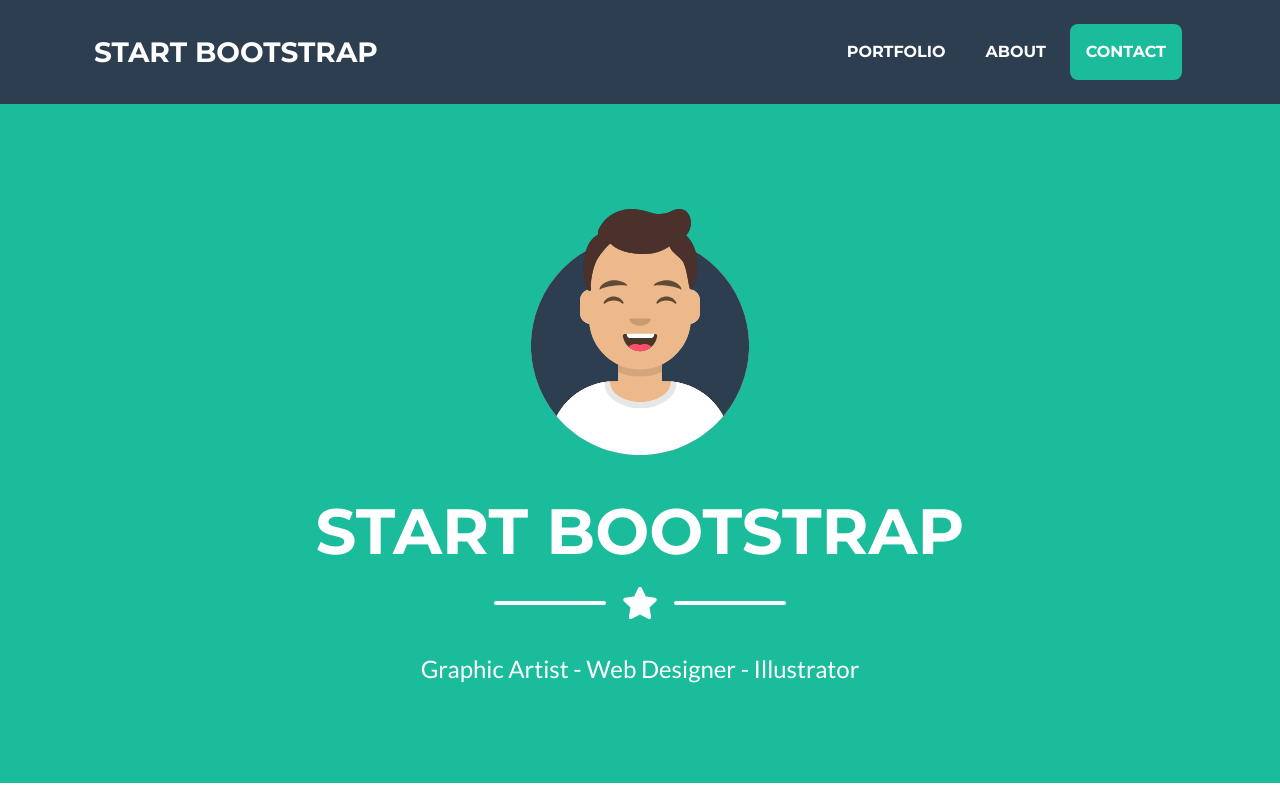
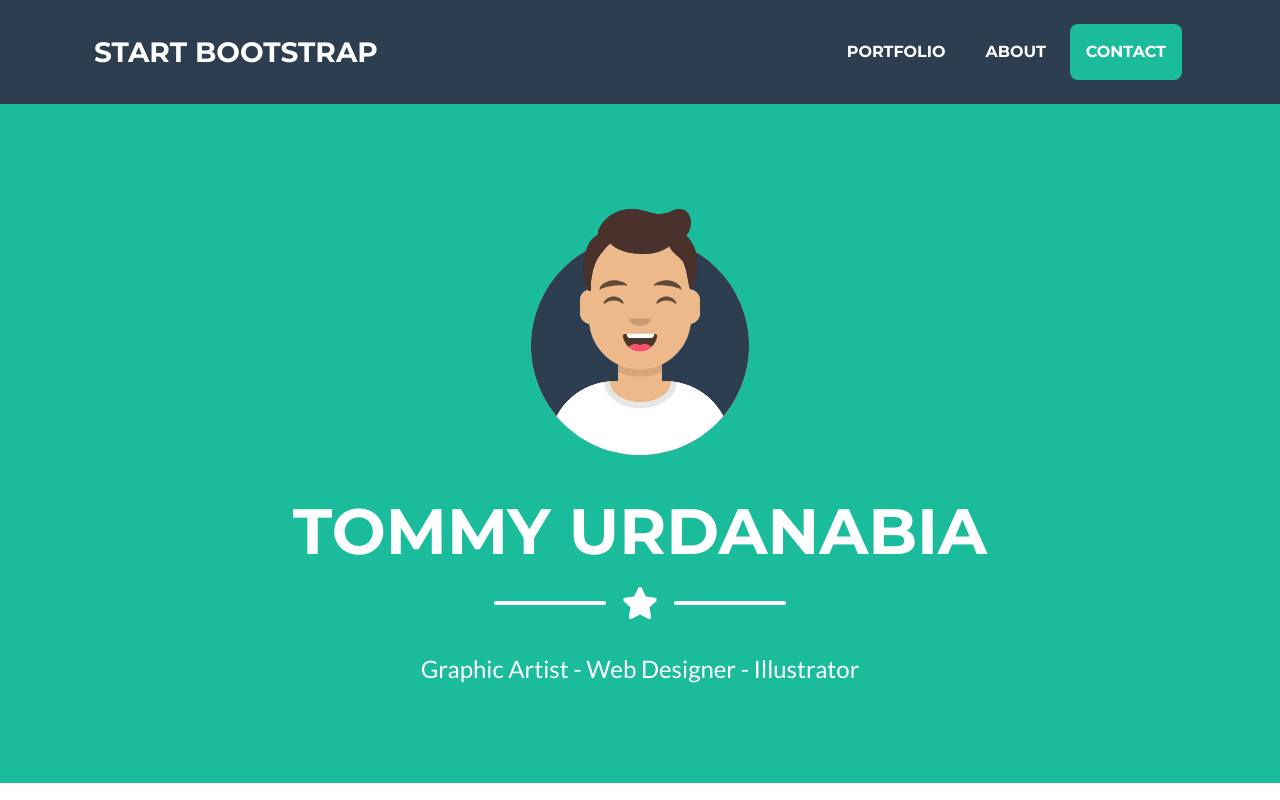
Before and after one commit to Tommy975/portfolio, a plain HTML site: page index.html in a window 1280 px wide. Shown: the top 800 px of the page. Drawn offline with nearby package versions, Linux system fonts and the light colour scheme.

Commit message:
Changed <h1>(Stratbootstrap)--><h1>(Tommy Urdanabia)

```diff
--- a/index.html
+++ b/index.html
@@ -40,7 +40,7 @@
                 <!-- Masthead Avatar Image-->
                 <img class="masthead-avatar mb-5" src="assets/img/avataaars.svg" alt="" />
                 <!-- Masthead Heading-->
-                <h1 class="masthead-heading text-uppercase mb-0">Start Bootstrap</h1>
+                <h1 class="masthead-heading text-uppercase mb-0">Tommy Urdanabia</h1>
                 <!-- Icon Divider-->
                 <div class="divider-custom divider-light">
                     <div class="divider-custom-line"></div>
```
